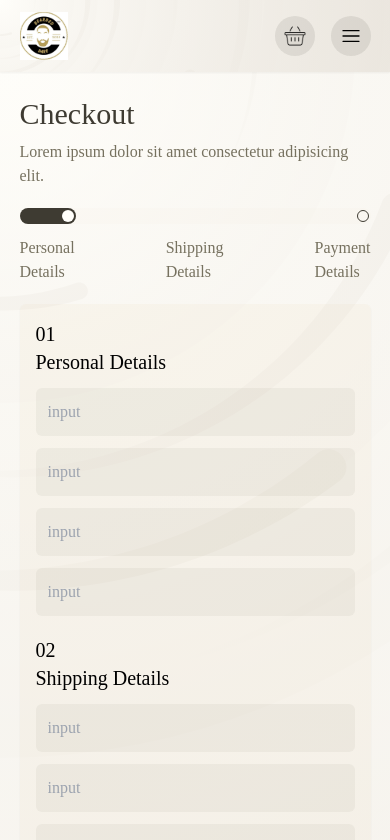
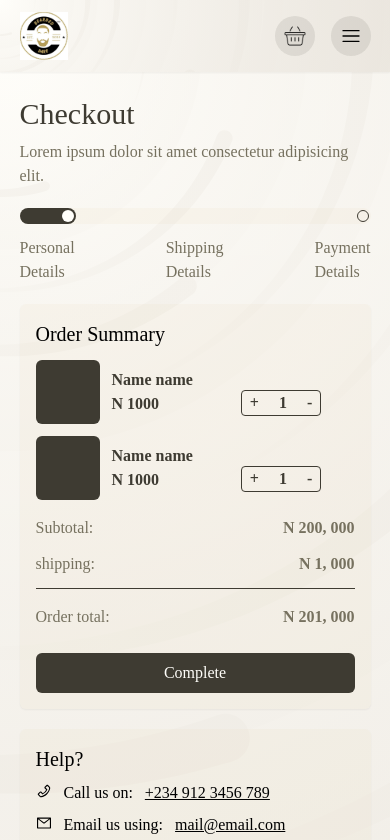
Before and after one commit to Aheedjo/bearded-dare, a Next.js app: page /Checkout in a window 390 px wide. Shown: the top 840 px of the page. Built offline with nearby package versions, Linux system fonts and the light colour scheme; a web font is replaced by a local one.

Commit message:
minor fixed made to checkout page

```diff
--- a/src/pages/Checkout.jsx
+++ b/src/pages/Checkout.jsx
@@ -81,15 +81,14 @@ const Checkout = () => {
                         <div>
                             <AiOutlinePhone />
                             <div>
-                                <span>Call us on</span>
-
+                                <span>Call us on:</span>
                                 <span>+234 912 3456 789</span>
                             </div>
                         </div>
                         <div>
                             <AiOutlineMail />
                             <div>
-                                <span>Email us using </span>
+                                <span>Email us using:</span>
                                 <span>mail@email.com</span>
                             </div>
                         </div>
--- a/src/styles/Checkout.module.scss
+++ b/src/styles/Checkout.module.scss
@@ -5,7 +5,7 @@
         @apply lg:hidden w-full mt-5;
 
         .bar {
-            @apply bg-Primary bg-opacity-5 rounded-full w-full h-4 relative;
+            @apply bg-Primary bg-opacity-10 rounded-full w-full h-4 relative;
 
             .progress {
                 @apply w-14 h-full rounded-full bg-Headers relative;
@@ -26,10 +26,10 @@
     }
 
     .wrapper {
-        @apply grid lg:grid-cols-[70%_30%] gap-5 md:gap-10 mt-5;
+        @apply grid lg:grid-cols-[70%_30%] gap-5 mt-5;
 
         .left {
-            @apply flex flex-col gap-5;
+            @apply hidden lg:flex flex-col gap-5;
 
             header {
                 @apply mb-3;
@@ -49,11 +49,15 @@
         }
 
         .right {
-            @apply flex flex-col gap-5 md:gap-10;
+            @apply flex flex-col-reverse lg:flex-col gap-5;
 
             .contact {
                 div {
                     @apply flex items-center gap-3 mt-1;
+
+                    span:last-of-type {
+                        @apply underline;
+                    }
                 }
             }
 
@@ -69,9 +73,9 @@
                         }
 
                         .details {
-                            @apply flex items-end justify-between gap-10;
+                            @apply flex items-end gap-12;
 
-                            div:first-of-type {
+                            div {
                                 p {
                                     @apply text-Headers font-semibold;
                                 }
```
